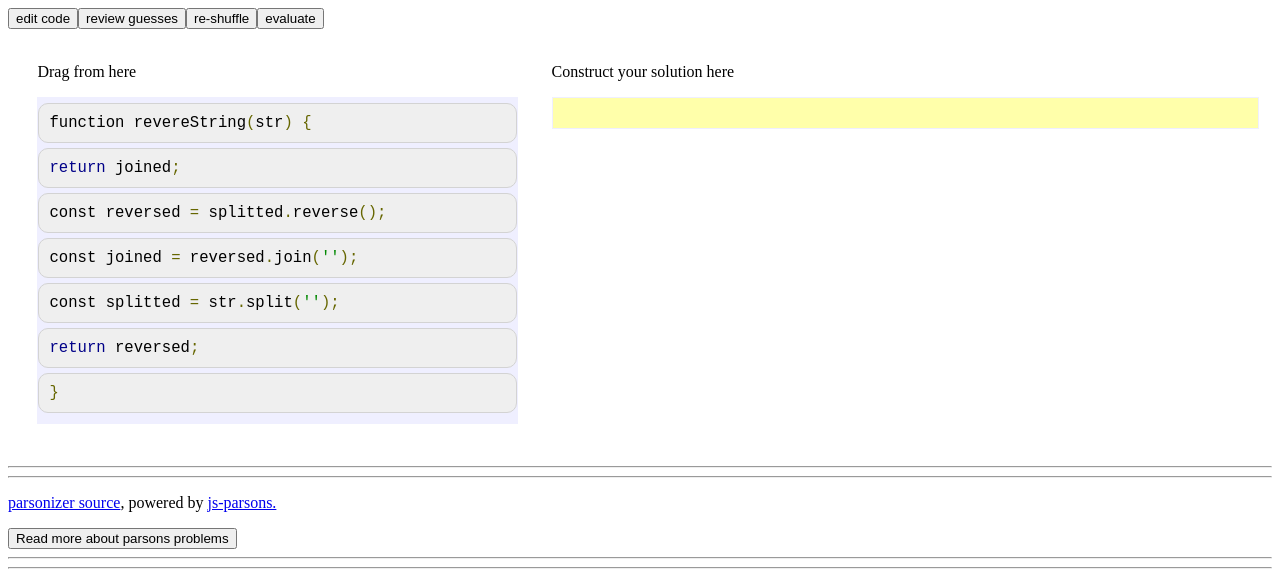
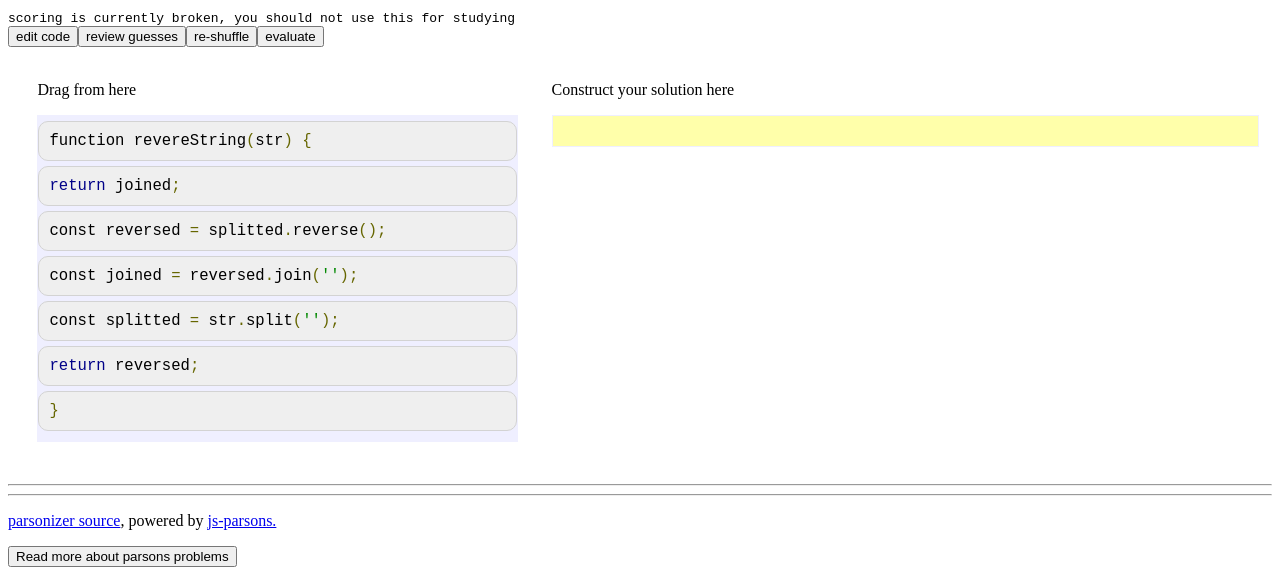
Before and after one commit to disco195/parsonizer, a plain HTML site: page index.html in a window 1280 px wide. Shown: the top 571 px of the page. Drawn offline with Linux system fonts and the light colour scheme; a script that the page names is missing.

Commit message:
Update index.html

```diff
--- a/index.html
+++ b/index.html
@@ -28,6 +28,7 @@
 
 <body>
 
+  <code>scoring is currently broken, you should not use this for studying</code>
   <section id='main'>
     <div id='parsons'>
       <span style='display:flex;flex-direction: row;' id="control-panel">
```
